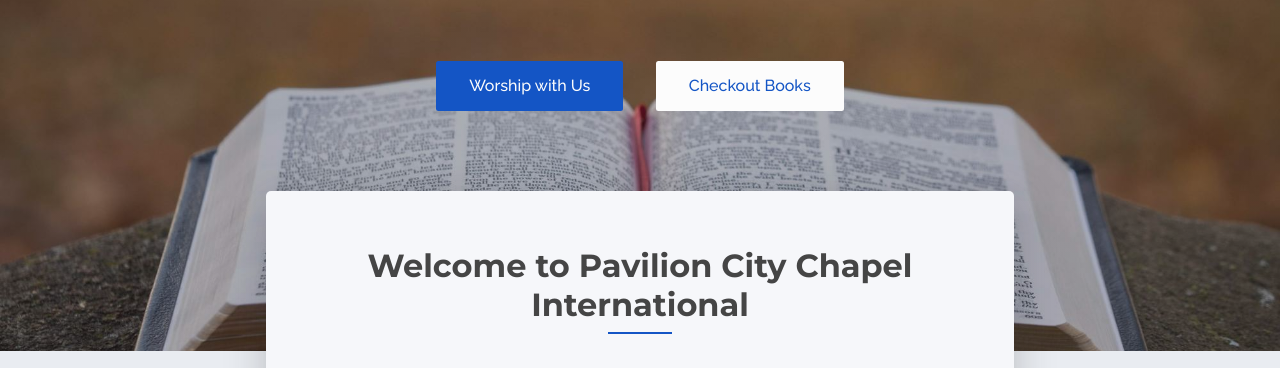
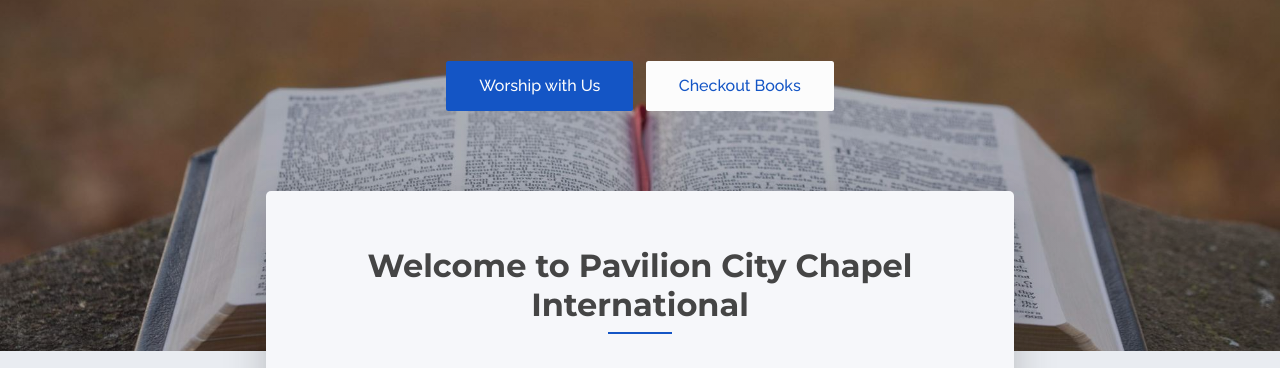
Before and after one commit to AmmDuncan/pavcity, a plain HTML site: page index.html in a window 1280 px wide. Shown: the part 353-721 px from the top of the page. Drawn offline with nearby package versions, Linux system fonts and the light colour scheme.

Commit message:
correct btn spacing

```diff
--- a/css/style.css
+++ b/css/style.css
@@ -94,7 +94,7 @@
   .header .ctas {
     display: flex;
     justify-content: space-around;
-    width: 40rem;
+    width: 36.4rem;
   }
 }
 @media only screen and (min-width: 645px) {
@@ -103,7 +103,7 @@
     padding: 14rem 3rem 24rem;
   }
   .header .ctas {
-    width: 44rem;
+    width: 40rem;
   }
 }
 
@@ -134,7 +134,7 @@
     display: inline-block;
   }
 }
-@media only screen and (min-width: 768px) {
+@media only screen and (min-width: 645px) {
   .navbar-nav .nav-item .btn.primary {
     padding: 1.2rem 3.2rem;
     display: inline-block;
@@ -167,7 +167,7 @@
     display: inline-block;
   }
 }
-@media only screen and (min-width: 768px) {
+@media only screen and (min-width: 645px) {
   .ctas .primary {
     padding: 1.2rem 3.2rem;
     display: inline-block;
@@ -191,7 +191,7 @@
     display: inline-block;
   }
 }
-@media only screen and (min-width: 768px) {
+@media only screen and (min-width: 645px) {
   .ctas .secondary {
     padding: 1.2rem 3.2rem;
     display: inline-block;
```
